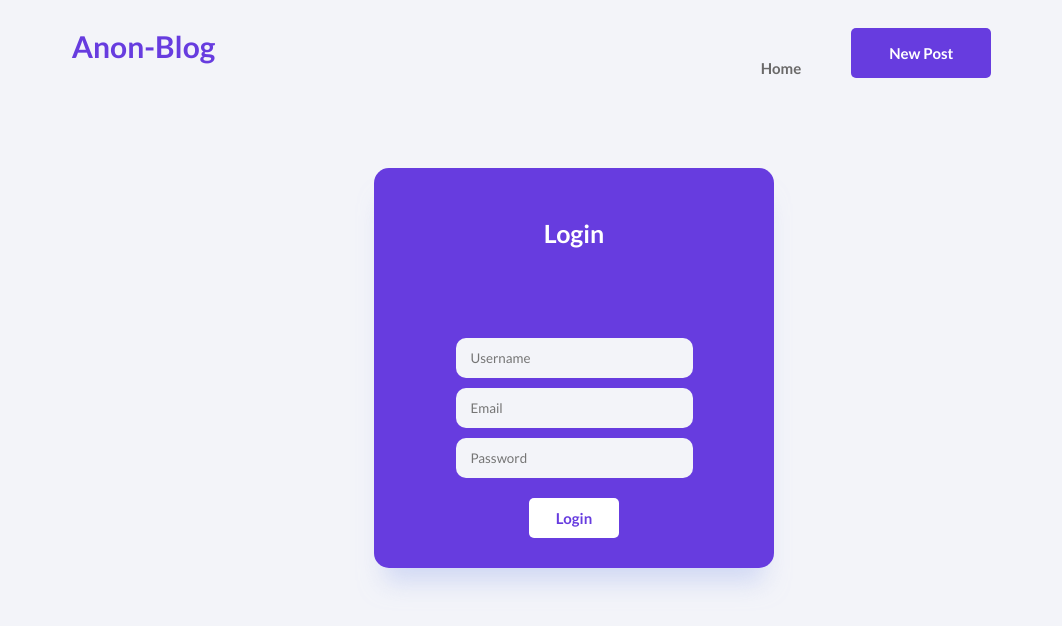
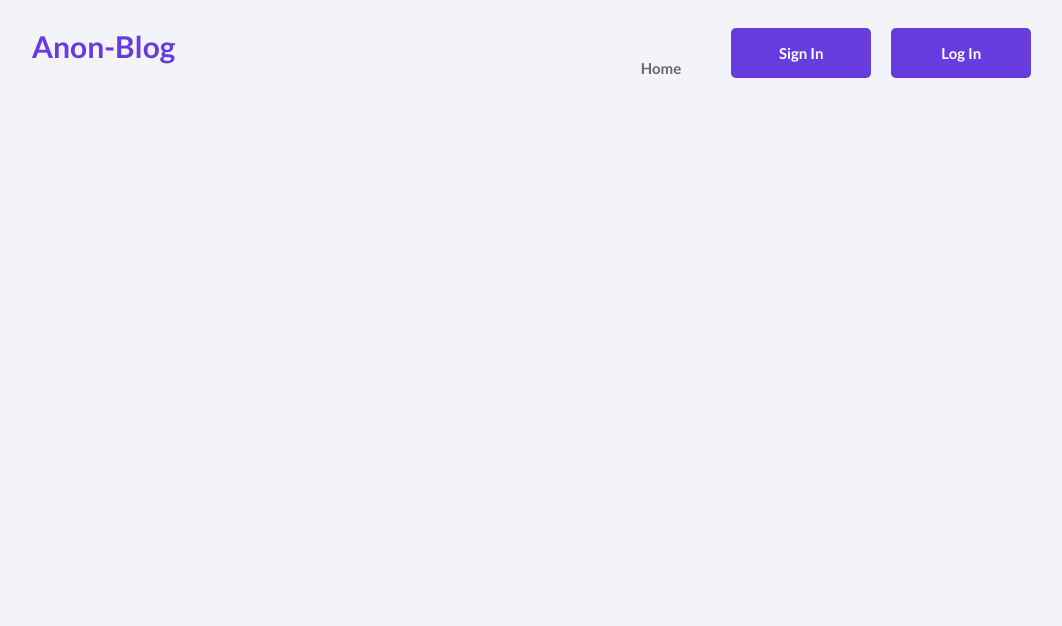
Before and after one commit to Enhancifire/Frontend, a React (Create React App) app: page / in a window 1280 px wide. Shown: the top 626 px of the page, without its empty margins (66-1128 px from the left). Built offline with nearby package versions, Linux system fonts and the light colour scheme.

Commit message:
🔐: Secure all the routes

```diff
--- a/src/App.js
+++ b/src/App.js
@@ -1,32 +1,73 @@
-import logo from './logo.svg';
 import { useState } from 'react';
+import { BrowserRouter, Route, Routes, Navigate } from 'react-router-dom';
 import './App.css';
 
 import Post from './components/Test1/Post';
-import Login from './components/Login/Login'
+import Login from './components/Login/Login';
+import Signin from './components/Signin/Signin';
 
 function App() {
 
 
- const [username, setUsername] = useState('');
+  const [username, setUsername] = useState();
+
+  const IsAuthed = ({children}) => {
+  const userAuthed = username;
+
+  return userAuthed != null
+  ?children
+  :<Navigate to='/login'/>
+}
 
   return (
     <div className="App">
       <nav className="navbar">
         <div className="navbar-logo">Anon-Blog</div>
         <div className="navbar-items">
-          <div className="navbar-home">Home</div>
+        <a href="/posts" style={{"text-decoration":"none"}}><div className="navbar-home">Home</div></a>
+          {username?
           <div className="navbar-post">
-            <button className="navbar-newPost">New Post</button>
-          </div>
+            <button onClick={console.log('redirecting')} className="navbar-newPost">New Post</button>
+          </div>: (<><a href='/signin'><div className="navbar-post">
+            <button className="navbar-newPost">Sign In</button>
+          </div></a>
+          <a href='/login'><div className="navbar-post">
+          <button className="navbar-newPost">Log In</button>
+        </div></a></>
+          )
+
+          }
         </div>
       </nav>
-    <div className="mainBlog">
 
-    </div>
-    <div className="loginWrapper">
-    <Login setUsername={setUsername} />
-    </div>
+
+
+    <BrowserRouter>
+      <Routes>
+
+         <Route path="login" element={<div className="loginWrapper">
+               <Login setUsername={setUsername} />
+            </div>}>
+
+         </Route>
+
+         <Route path="signin" element={<div className="loginWrapper">
+               <Signin />
+            </div>}>
+
+         </Route>
+
+         <Route path="posts" element={
+          <IsAuthed>
+         <div className="Post-Component"><Post /><Post /></div>
+         </IsAuthed>
+         }>
+         </Route>
+      </Routes>
+
+    </BrowserRouter>
+
+
     </div>
   );
 }
```
